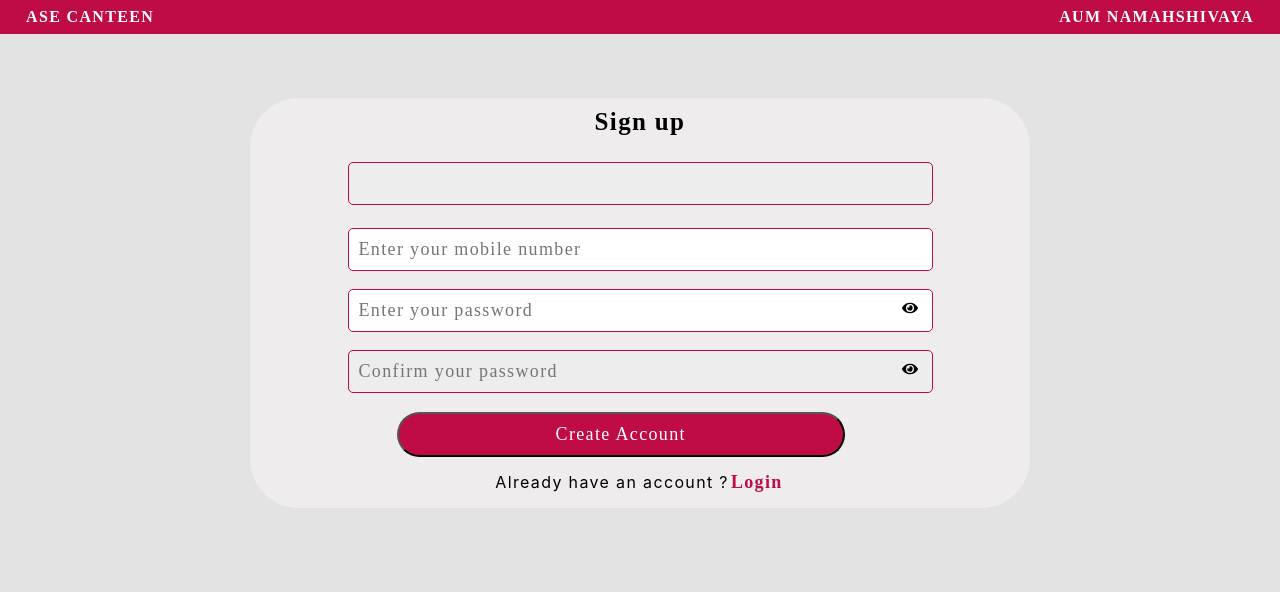
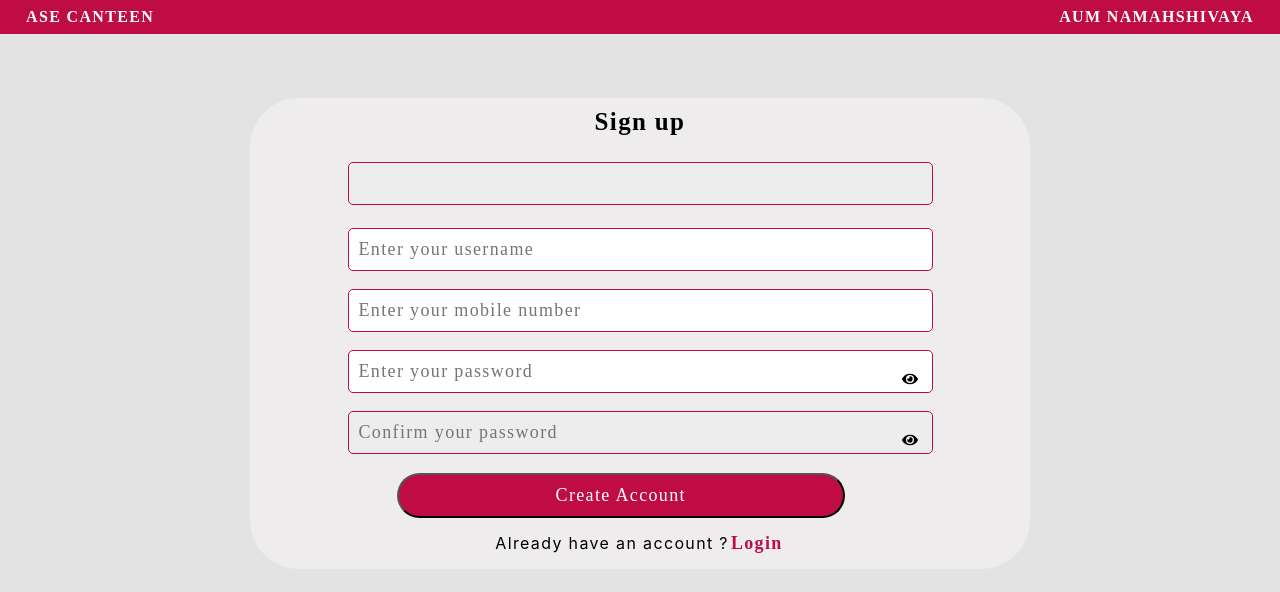
Before and after one commit to onlikrsh/kanteen, a React (Create React App) app in the folder kanteen/: page /signupacnt in a window 1280 px wide. Shown: the top 592 px of the page. Built offline with nearby package versions, Linux system fonts and the light colour scheme; no server answers.

Commit message:
Implement userName validator in signup

```diff
--- a/kanteen/src/components/SignUpAcnt.js
+++ b/kanteen/src/components/SignUpAcnt.js
@@ -11,6 +11,7 @@ export default function SignUpAcnt(props) {
     const emailIdValid = !(user.emailId === '' || user.emailId === null || user.emailId === undefined);
     const [emailDisabled, setEmailDisabled] = useState('');
     const [mobileValid, setMobileValid] = useState(false);
+    const [validUserName, setValidUserName] = useState(1);
     const [showPwd, setShowPwd] = useState(false);
     const [cnfPwd, setCnfPwd] = useState(false);
     const [pwdValid, setPwdValid] = useState(false);
@@ -63,11 +64,25 @@ export default function SignUpAcnt(props) {
             pwdSpecialChar: password.match(/[^A-Za-z0-9]/)
         })
     }
+        const handleUserName = (e) => {
+            const { value } = e.target;
+            const regex = /^[A-Za-z0-9@_]+$/;
+            const len = value.length;
+            if (regex.test(value) && len > 2) {
+
+                setValidUserName(1);
+            }
+            else if (!regex.test(value) && len > 2)
+                setValidUserName(2);
+            else if (len < 3)
+                setValidUserName(0);
+            setData({ ...data, usrname: value });
+        }
         const handleSubmit = (e) => {
             e.preventDefault();
-        console.log("all ",allValid);
-        console.log("mob",mobileValid)
-        console.log("pwd", pwdValid ,"pw=",data.pwd, "cnf=",data.cnfPwd, data.pwd === data.cnfPwd ,"em", emailIdValid)
+            console.log("all ", allValid);
+            console.log("mob", mobileValid)
+            console.log("pwd", pwdValid, "pw=", data.pwd, "cnf=", data.cnfPwd, data.pwd === data.cnfPwd, "em", emailIdValid)
             if (user.emailId === '' || user.emailId === null || user.emailId === undefined) {
                 setValidAll('Please Register with a valid email id first.');
                 setTimeout(() => {
@@ -111,6 +126,30 @@ export default function SignUpAcnt(props) {
                             </div>
                         </div>
                     }
+                    <div className="signupacnt-form-group">
+                        <label
+                            htmlFor="username">
+                        </label>
+                        <input
+                            type="text"
+                            name="username"
+                            id="username"
+                            placeholder="Enter your username"
+                            value={data.usrname}
+                            onChange={handleUserName}
+                            required />
+                        {
+                            validUserName === 0 &&
+                            <p className="userNameWarning">
+                                Username should contain atleast 3 Characters
+                            </p>
+                        }{
+                            validUserName === 2 &&
+                            <p className="userNameWarning">
+                                Only aplhabets, numbers, _ , @ are allowed
+                            </p>
+                        }
+                    </div>
                     <div className="signupacnt-form-group">
                         <label
                             htmlFor="mobile">
--- a/kanteen/src/services/userService.js
+++ b/kanteen/src/services/userService.js
@@ -12,5 +12,5 @@ class userService {
         return axios.post(serverUrl + '/api/auth/login', { userId, password })
     }
 }
-
+//eslint-disable-next-line
 export default new userService();
--- a/kanteen/src/styles/Signupacnt.css
+++ b/kanteen/src/styles/Signupacnt.css
@@ -77,7 +77,12 @@ body{
     padding: 10px;
     position: absolute;
     right: 5px;
-    top: 5px;
+    top: 15px;
+}
+.signupacnt-form-group .userNameWarning{
+    color: rgba(255, 0, 0, 0.866);
+    padding-left: 10px;
+    margin-bottom: 7px;
 }
 
 .signupact-pwd-group{
--- a/package.json
+++ b/package.json
@@ -1,9 +1,12 @@
 {
   "dependencies": {
     "bcrypt": "^5.1.1",
+    "cors": "^2.8.5",
     "dotenv": "^16.4.5",
     "express": "^4.19.2",
+    "jsonwebtoken": "^9.0.2",
     "mongoose": "^8.3.3",
+    "nodemailer": "^6.9.13",
     "nodemon": "^3.1.0"
   }
 }
```
Also changed, not shown: 2 other files (tests, documents, lock files or other folders). Lines whose indentation alone changed are shown as unchanged.
